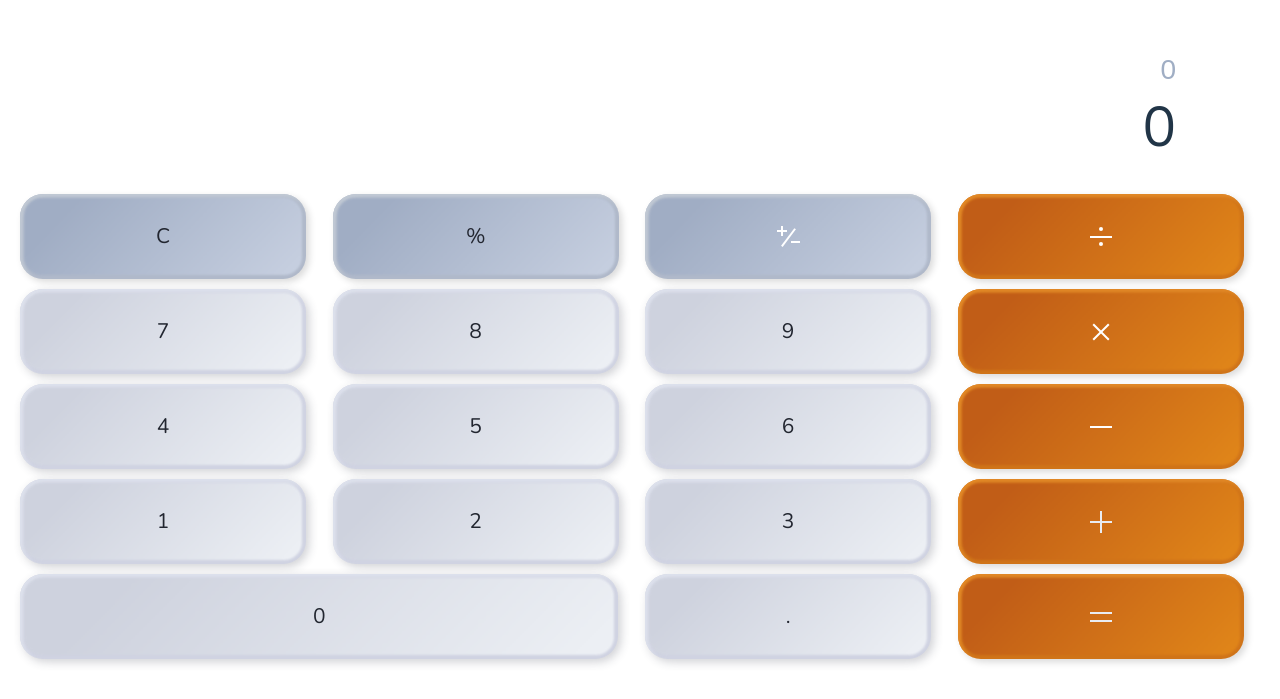
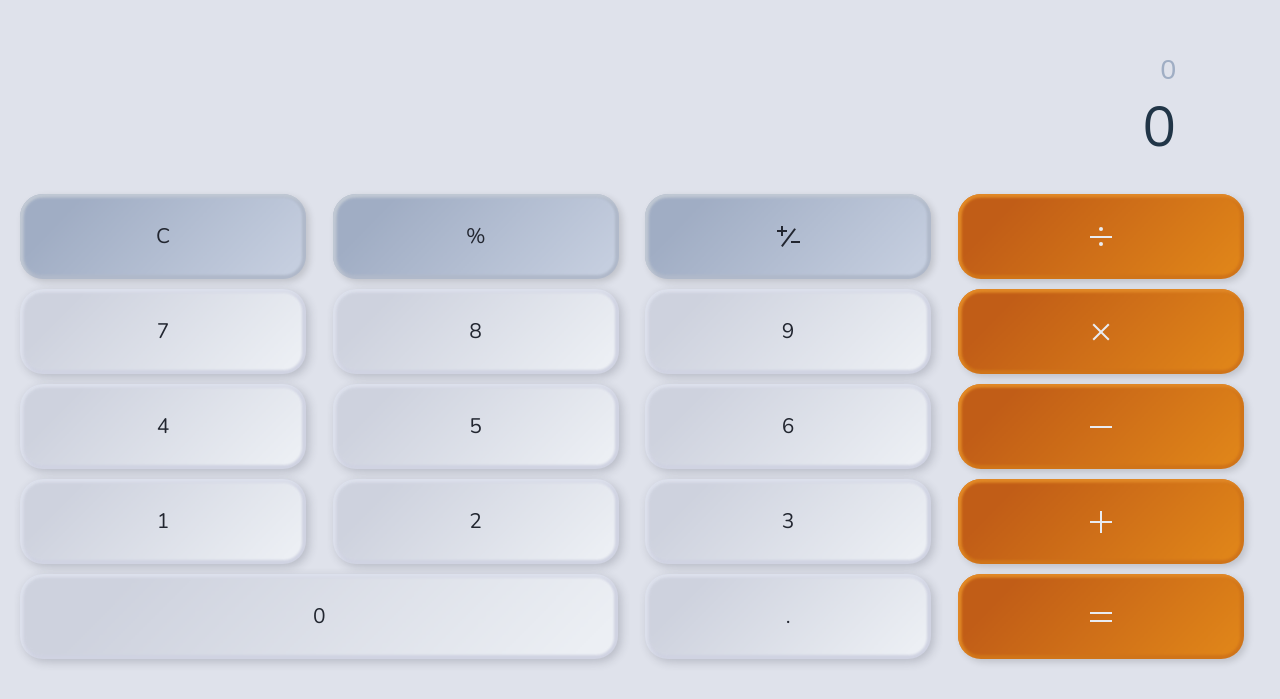
Before and after one commit to axvc/neumorphism_calculator, a React (Vite) app: page / in a window 1280 px wide. Shown: the part 101-800 px from the top of the page. Built offline with nearby package versions, Linux system fonts and the light colour scheme.

Commit message:
fix: ios background theme

```diff
--- a/index.html
+++ b/index.html
@@ -5,6 +5,7 @@
     <link rel="preconnect" href="https://fonts.googleapis.com">
     <link rel="preconnect" href="https://fonts.gstatic.com" crossorigin>
     <link href="https://fonts.googleapis.com/css2?family=Nunito&display=swap" rel="stylesheet">
+    <meta name="viewport" content="width=device-width, initial-scale=1" />
     <link rel="icon" type="image/png" href="./icons/icons8-calculator-color-16.png" sizes="16x16" />
     <link rel="icon" type="image/png" href="./icons/icons8-calculator-color-32.png" sizes="32x32" />
     <link rel="icon" type="image/png" href="./icons/icons8-calculator-color-96.png" sizes="96x96" />
--- a/src/App.tsx
+++ b/src/App.tsx
@@ -3,7 +3,6 @@ import Calculator from './components/Calculator';
 import { ThemeProvider } from 'styled-components';
 import { Dark, Light, Theme } from '@constants/Color';
 import { Toaster } from 'react-hot-toast';
-import { GlobalStyle } from '@styles/globalStyles';
 
 const App: FC = () => {
   const [theme, setTheme] = useState(Theme.LIGHT);
@@ -20,7 +19,6 @@ const App: FC = () => {
 
   return (
     <ThemeProvider theme={theme === Theme.LIGHT ? Light : Dark}>
-      <GlobalStyle theme={theme} />
       <Calculator />
       <Toaster
         position="top-center"
--- a/src/components/Calculator/index.tsx
+++ b/src/components/Calculator/index.tsx
@@ -52,12 +52,20 @@ const Calculator: React.FC = () => {
         </ST.GridItem>
         <ST.GridItem gridRow="1 / 2" gridColumn="3 / 4">
           <SpecialButton onClick={handlePlusMinus}>
-            {theme === Theme.LIGHT ? <PlusMinusLight /> : <PlusMinusDark />}
+            {(theme as ITheme).VALUE === Theme.LIGHT ? (
+              <PlusMinusLight />
+            ) : (
+              <PlusMinusDark />
+            )}
           </SpecialButton>
         </ST.GridItem>
         <ST.GridItem gridRow="1 / 2" gridColumn="4 / 5">
           <OperatorButton onClick={() => handleOperator(ButtonValue.Divide)}>
-            {theme === Theme.LIGHT ? <DivideLight /> : <DivideDark />}
+            {(theme as ITheme).VALUE === Theme.LIGHT ? (
+              <DivideLight />
+            ) : (
+              <DivideDark />
+            )}
           </OperatorButton>
         </ST.GridItem>
         <ST.GridItem gridRow="2 / 3" gridColumn="1 / 2">
@@ -77,7 +85,11 @@ const Calculator: React.FC = () => {
         </ST.GridItem>
         <ST.GridItem gridRow="2 / 3" gridColumn="4 / 5">
           <OperatorButton onClick={() => handleOperator(ButtonValue.Multiply)}>
-            {theme === Theme.LIGHT ? <MultiplyLight /> : <MultiplyDark />}
+            {(theme as ITheme).VALUE === Theme.LIGHT ? (
+              <MultiplyLight />
+            ) : (
+              <MultiplyDark />
+            )}
           </OperatorButton>
         </ST.GridItem>
         <ST.GridItem gridRow="3 / 4" gridColumn="1 / 2">
@@ -97,7 +109,11 @@ const Calculator: React.FC = () => {
         </ST.GridItem>
         <ST.GridItem gridRow="3 / 4" gridColumn="4 / 5">
           <OperatorButton onClick={() => handleOperator(ButtonValue.Subtract)}>
-            {theme === Theme.LIGHT ? <SubtractLight /> : <SubtractDark />}
+            {(theme as ITheme).VALUE === Theme.LIGHT ? (
+              <SubtractLight />
+            ) : (
+              <SubtractDark />
+            )}
           </OperatorButton>
         </ST.GridItem>
         <ST.GridItem gridRow="4 / 5" gridColumn="1 / 2">
--- a/src/index.css
+++ b/src/index.css
@@ -29,6 +29,7 @@ body {
   place-items: center;
   min-width: 320px;
   min-height: 100vh;
+  background: linear-gradient(180deg, #242833 0%, #16181D 100%);
 }
 
 h1 {
@@ -62,4 +63,7 @@ button:hover {
   button {
     background-color: #f9f9f9;
   }
+  body {
+    background: #DFE2EB;
+  }
 }
--- a/src/styles/globalStyles.ts
+++ /dev/null
@@ -1,8 +0,0 @@
-import { createGlobalStyle } from 'styled-components';
-import { ITheme } from '@constants/Color';
-
-export const GlobalStyle = createGlobalStyle`
-  body {
-    background-color: ${({ theme }) => (theme as ITheme).BACKGROUND};
-  }
-`;
```
